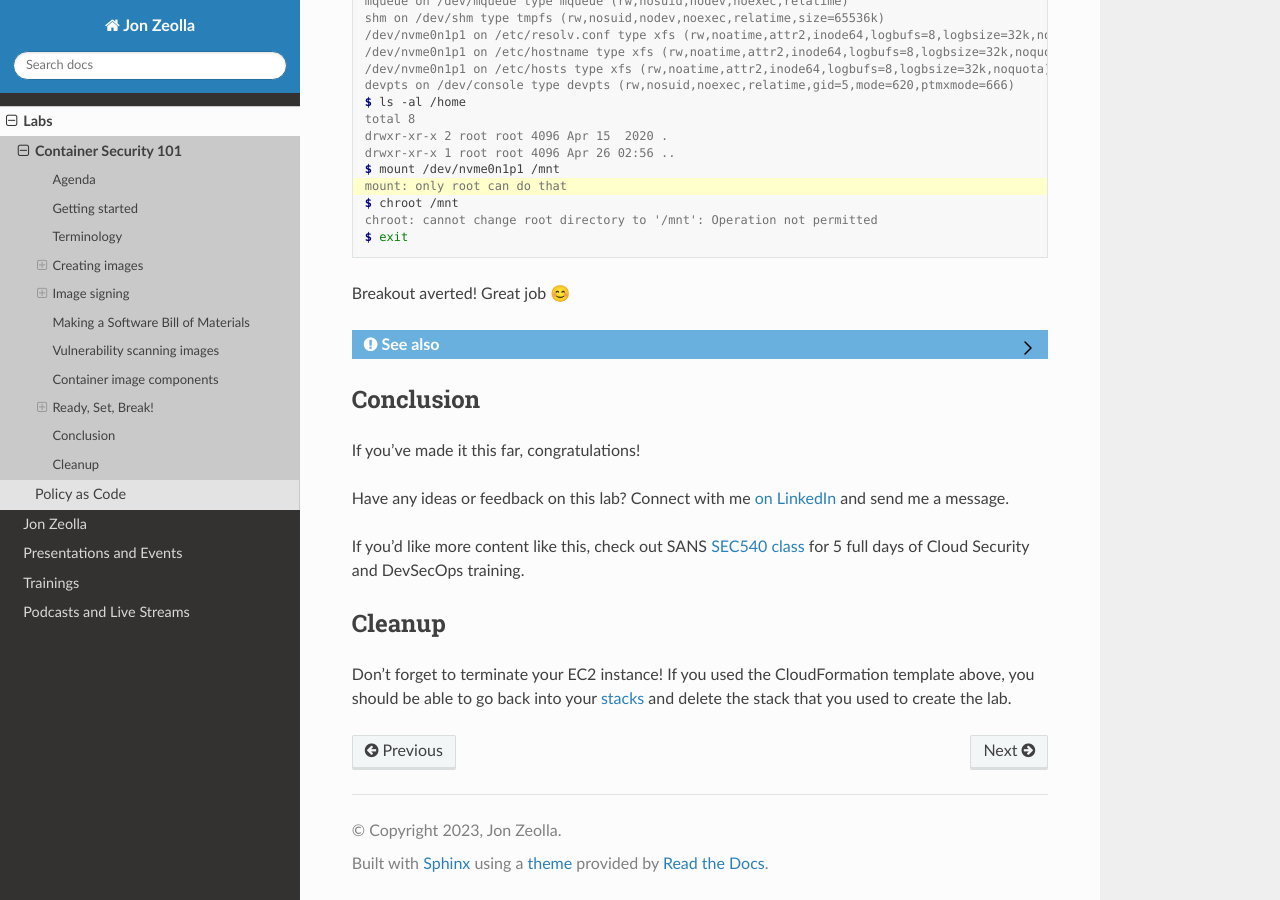
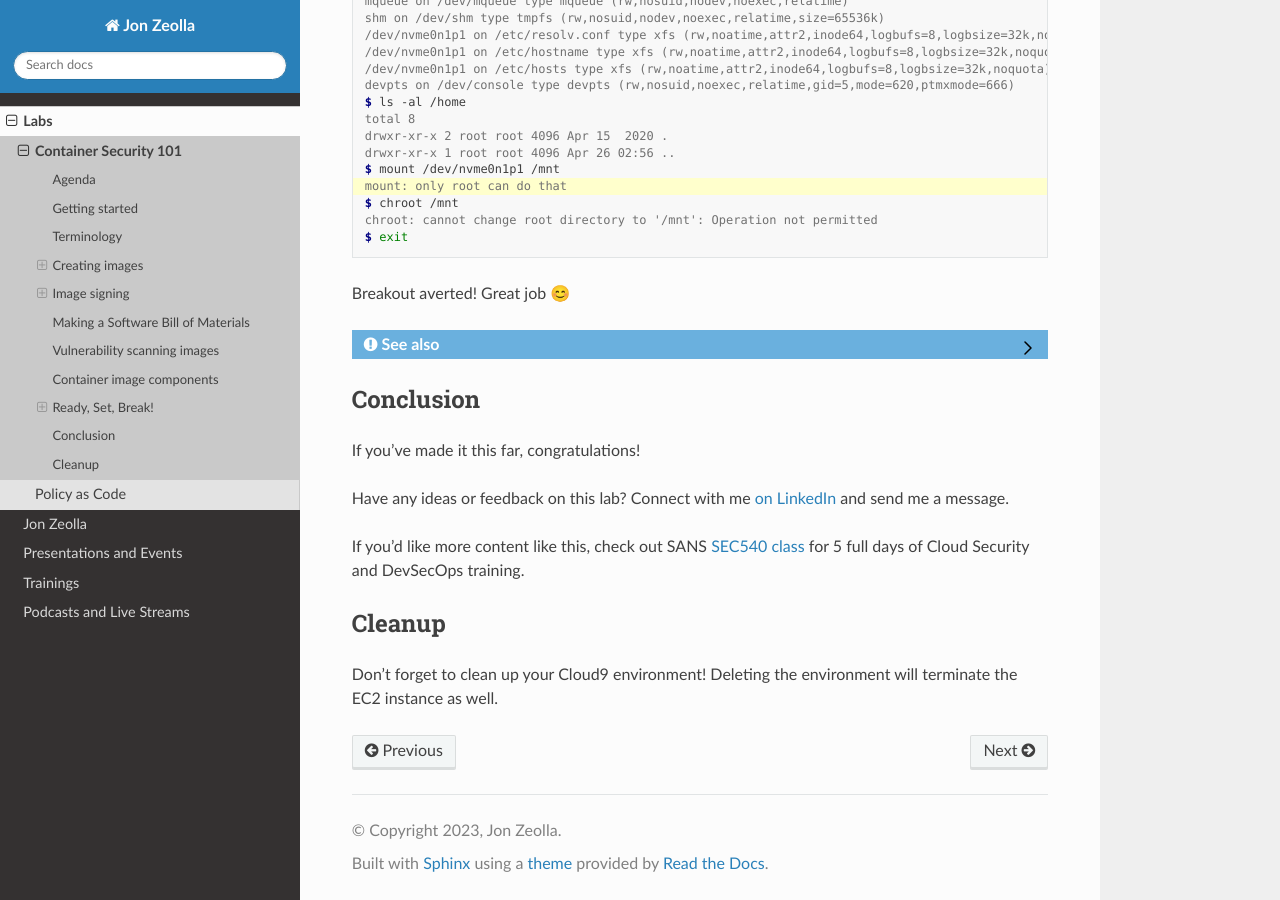
Before and after one commit to JonZeolla/JonZeolla.github.io, a Sphinx documentation site: the page built from docs/labs/container-security-101.md, in a window 1280 px wide and 900 px high, scrolled down 17944 px. Built offline with Sphinx 7.4.7 and the Read the Docs theme 2.0.0, drawn with Linux system fonts in a browser that asks for light colours.

Commit message:
docs: update cleanup instructions

```diff
--- a/docs/labs/container-security-101.md
+++ b/docs/labs/container-security-101.md
@@ -1048,6 +1048,4 @@ Security and DevSecOps training.
 
 ## Cleanup
 
-Don't forget to terminate your EC2 instance! If you used the CloudFormation template above, you should be able to go
-back into your [stacks](https://console.aws.amazon.com/cloudformation/home) and delete the stack that you used to create
-the lab.
+Don't forget to clean up your Cloud9 environment! Deleting the environment will terminate the EC2 instance as well.
```
Also changed, not shown: docs/labs/policy-as-code.md (+2 -2 lines).
